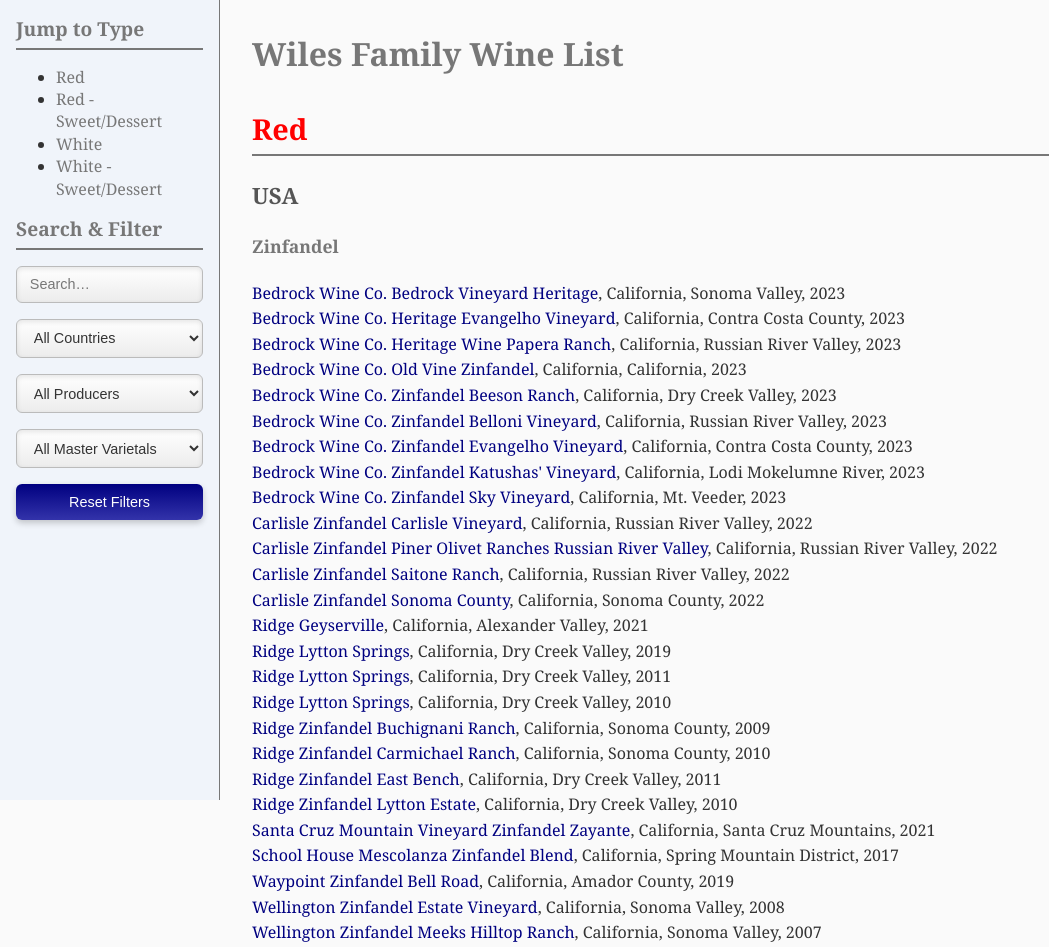
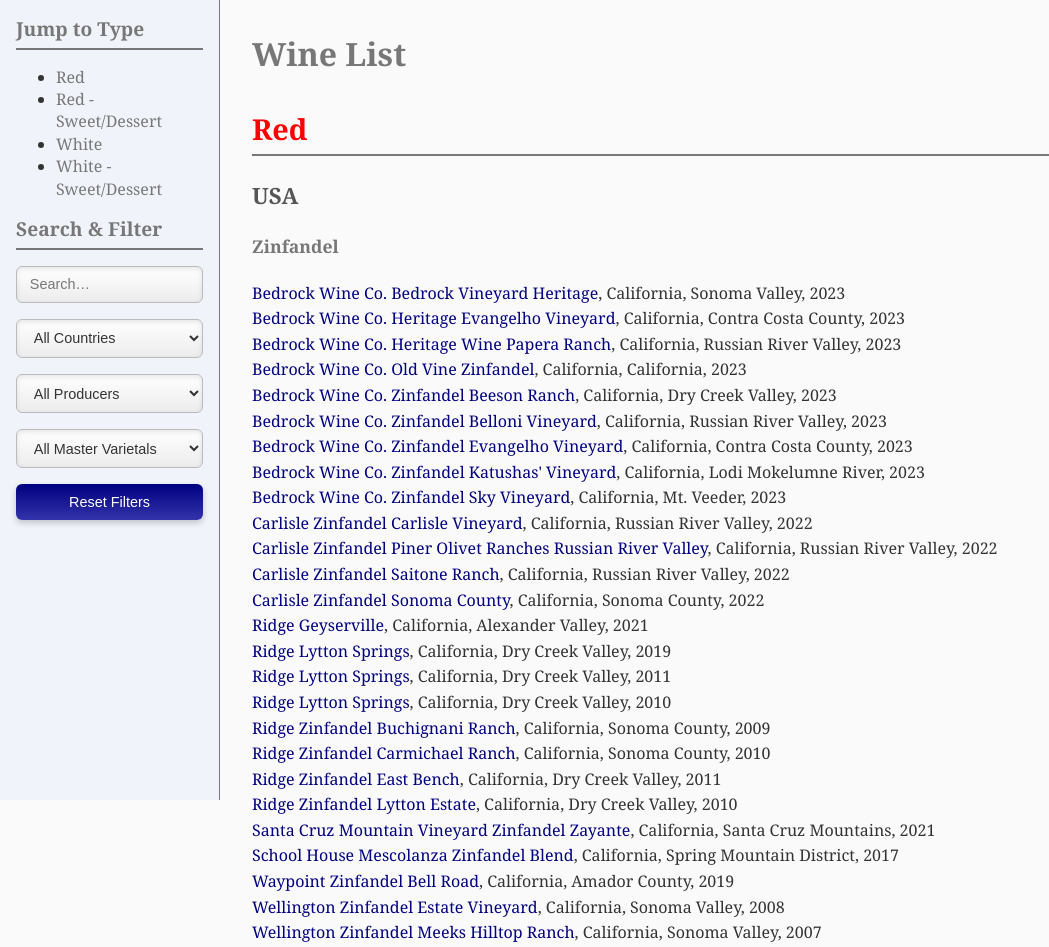
Before and after one commit to LTCM9/wine, a plain HTML site: page index.html in a window 1280 px wide. Shown: the top 947 px of the page, without its empty margins (0-1049 px from the left). Drawn offline with Linux system fonts and the light colour scheme.

Commit message:
Name Remove

```diff
--- a/index.html
+++ b/index.html
@@ -3,7 +3,7 @@
 <head>
   <meta charset="UTF-8">
   <meta name="viewport" content="width=device-width, initial-scale=1">
-  <title>Wiles Family Wine List</title>
+  <title>Wine List</title>
   <style>
     * { box-sizing: border-box; }
     body {
@@ -154,7 +154,7 @@
     <button id="reset">Reset Filters</button>
   </aside>
   <main id="main">
-    <h1>Wiles Family Wine List</h1>
+    <h1>Wine List</h1>
     <div id="wine-list"></div>
   </main>
   <script>
```
